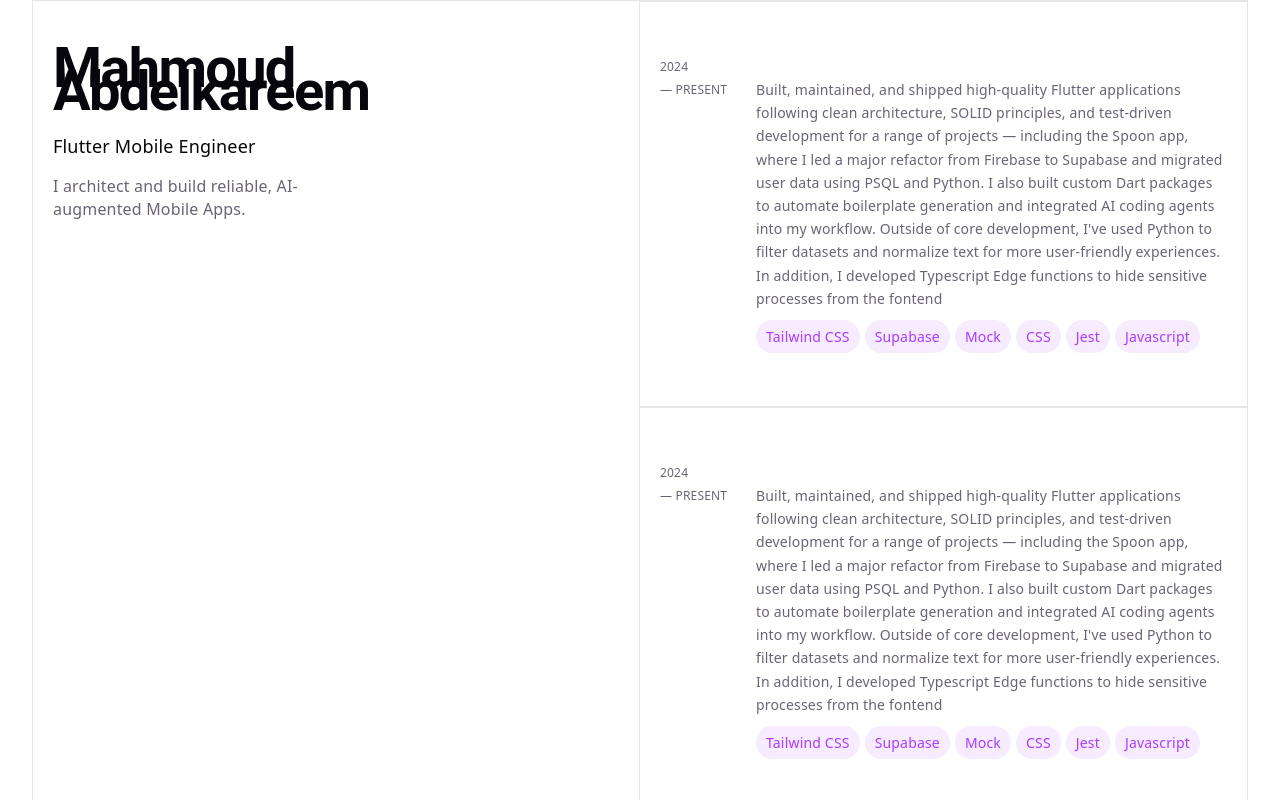
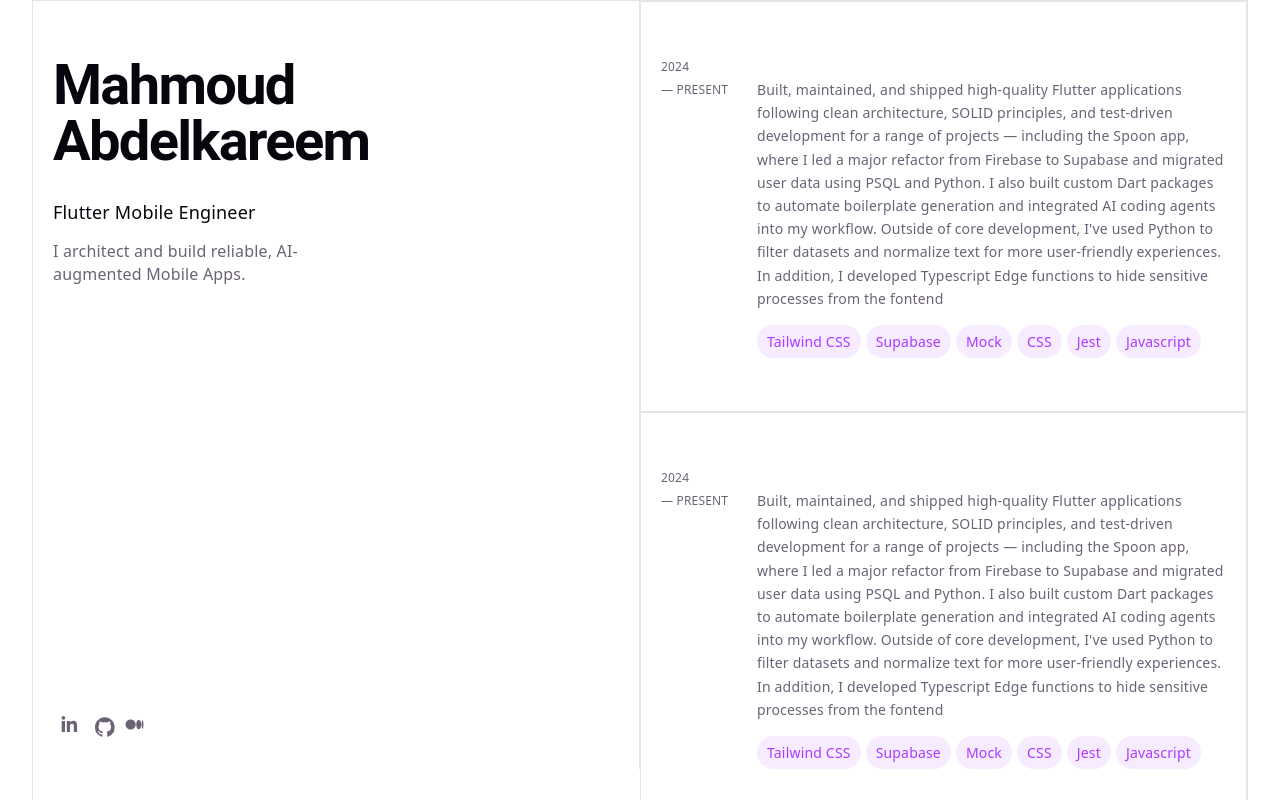
Before and after one commit to maakakasha/portfolio, a React app: page / in a window 1280 px wide. Shown: the top 800 px of the page. Built offline with nearby package versions, Linux system fonts and the light colour scheme; the HTML template or start-up script is replaced by a standard one; a web font is replaced by a local one.

Commit message:
Started implementing the landing page.
What's next:
- Fix the sizing of the social media icons.

```diff
--- a/src/App.css
+++ b/src/App.css
@@ -37,10 +37,19 @@ My implementation (completed)
     position: sticky;
     top: 0;
     align-self: start;
-    height: 100vh;
+    height: 90vh;
     overflow-y: auto;
     text-align: start;
+    display: flex;
+    flex-direction: column;
+    justify-content: space-between;
+    align-items: start;
     padding: 24px 20px;
+
+    .my-name {
+        width: 300px;
+        line-height: 1;
+    }
 
     #job-title {
         color: var(--text-h);
@@ -70,3 +79,8 @@ My implementation (completed)
         overflow-y: visible;
     }
 }
+
+#nmae-position-container {
+    width: "200px";
+    line-height: "1.03";
+}
--- a/src/App.tsx
+++ b/src/App.tsx
@@ -1,5 +1,6 @@
 import "./App.css";
 import { Project } from "./domains/projects/UI/components/project/project";
+import { SocialIcons } from "./domains/social-icons/social-icons";
 
 function App() {
   return (
@@ -8,11 +9,15 @@ function App() {
 
       <section id="main-scaffold">
         <div className="fixed-hero">
-          <h1>Mahmoud Abdelkareem</h1>
-          <p id="job-title">Flutter Mobile Engineer</p>
-          <p id="thesis">
-            I architect and build reliable, AI-augmented Mobile Apps.
-          </p>
+          <div id="name-position-container">
+            <h1 className="my-name">Mahmoud Abdelkareem</h1>
+            <p id="job-title">Flutter Mobile Engineer</p>
+            <p id="thesis">
+              I architect and build reliable, AI-augmented Mobile Apps.
+            </p>
+          </div>
+
+          <SocialIcons />
         </div>
 
         <div className="scrollable-content">
--- a/src/domains/posts/domain/entities/post.ts
+++ b/src/domains/posts/domain/entities/post.ts
@@ -1 +1 @@
-export interface Post {}
+export interface Post { }
--- a/src/domains/projects/UI/components/project/project.module.css
+++ b/src/domains/projects/UI/components/project/project.module.css
@@ -7,7 +7,8 @@
     padding: 24px 20px;
     transition: background-color 100ms;
 
-    border-top: 1px solid var(--border);
+    border: 1px solid var(--border);
+    border-bottom: 1px solid var(--border);
     border-bottom: 1px solid var(--border);
 
     &:hover {
--- a/src/domains/projects/UI/components/subcomponents/description/job-description.css
+++ b/src/domains/projects/UI/components/subcomponents/description/job-description.css
@@ -3,7 +3,7 @@
         text-decoration: none;
         font-size: 16px;
         color: white;
-        margin-bottom: 10px;
+        margin-bottom: 15px;
         transition: color 150ms cubic-bezier(0.2, 0.9, 0.4, 1.1);
 
         a:hover {
@@ -12,7 +12,7 @@
     }
 
     p {
-        margin-bottom: 10px;
+        margin-bottom: 15px;
         font-size: 14px;
     }
 }
--- /dev/null
+++ b/src/domains/social-icons/social-icons.css
@@ -0,0 +1,17 @@
+.icon {
+    vertical-align: middle;
+    transition: color 0.2s ease;
+    margin-left: 8px;
+    width: 24px;
+    height: 24px;
+}
+
+.social-link {
+    color: var(--text);
+    display: inline-flex;
+    align-items: center;
+}
+
+.social-link:hover {
+    color: var(--accent);
+}
--- /dev/null
+++ b/src/domains/social-icons/social-icons.tsx
@@ -0,0 +1,55 @@
+import "./social-icons.css";
+
+export function SocialIcons() {
+  return (
+    <div>
+      <a
+        href="https://linkedin.com/in/mahmoudakasha"
+        className="social-link"
+        aria-label="LinkedIn"
+      >
+        <svg className="icon" role="presentation" aria-hidden="true">
+          <path
+            fill="currentColor"
+            fillRule="evenodd"
+            clipRule="evenodd"
+            d="M4.21 2.85a1.867 1.867 0 1 1-3.734 0 1.867 1.867 0 0 1 3.734 0M.693 6.107h3.3v10.793H.692zm5.13 0h3.163v1.476h.044c.44-.835 1.517-1.715 3.123-1.715 3.34 0 3.957 2.198 3.957 5.057v5.975h-3.296v-5.298c0-1.264-.022-2.889-1.76-2.889-1.762 0-2.031 1.375-2.031 2.797v5.39H5.822z"
+          />
+        </svg>
+      </a>
+
+      <a
+        href="https://github.com/maakakasha"
+        className="social-link"
+        aria-label="GitHub"
+      >
+        <svg
+          className="icon"
+          viewBox="0 0 19 19"
+          role="presentation"
+          aria-hidden="true"
+        >
+          <path
+            fill="currentColor"
+            fill-rule="evenodd"
+            d="M9.356 1.85C5.05 1.85 1.57 5.356 1.57 9.694a7.84 7.84 0 0 0 5.324 7.44c.387.079.528-.168.528-.376 0-.182-.013-.805-.013-1.454-2.165.467-2.616-.935-2.616-.935-.349-.91-.864-1.143-.864-1.143-.71-.48.051-.48.051-.48.787.051 1.2.805 1.2.805.695 1.194 1.817.857 2.268.649.064-.507.27-.857.49-1.052-1.728-.182-3.545-.857-3.545-3.87 0-.857.31-1.558.8-2.104-.078-.195-.349-1 .077-2.078 0 0 .657-.208 2.14.805a7.5 7.5 0 0 1 1.946-.26c.657 0 1.328.092 1.946.26 1.483-1.013 2.14-.805 2.14-.805.426 1.078.155 1.883.078 2.078.502.546.799 1.247.799 2.104 0 3.013-1.818 3.675-3.558 3.87.284.247.528.714.528 1.454 0 1.052-.012 1.896-.012 2.156 0 .208.142.455.528.377a7.84 7.84 0 0 0 5.324-7.441c.013-4.338-3.48-7.844-7.773-7.844"
+            clip-rule="evenodd"
+          />
+        </svg>
+      </a>
+
+      <a
+        href="https://medium.com/@you"
+        className="social-link"
+        aria-label="Medium"
+      >
+        <svg className="icon" role="presentation" aria-hidden="true">
+          <path
+            fill="currentColor"
+            d="M10.71 9.48c0 2.814-2.27 5.095-5.071 5.095C2.836 14.575.567 12.294.567 9.48S2.836 4.385 5.639 4.385c2.8 0 5.07 2.281 5.07 5.095m5.568 0c0 2.649-1.135 4.797-2.535 4.797S11.207 12.13 11.207 9.48s1.136-4.797 2.536-4.797 2.535 2.148 2.535 4.797m2.154 0c0 2.374-.4 4.298-.892 4.298s-.893-1.924-.893-4.298.4-4.298.893-4.298.892 1.924.892 4.298"
+          />
+        </svg>
+      </a>
+    </div>
+  );
+}
--- a/src/index.css
+++ b/src/index.css
@@ -73,7 +73,6 @@
 }
 
 #root {
-    /*width: 1126px;*/
     max-width: 95%;
     margin: 0 auto;
     text-align: center;
```
Also changed, not shown: src/domains/posts/domain/api/repo_abstract.ts (+5 -3 lines), public/icons.svg.
